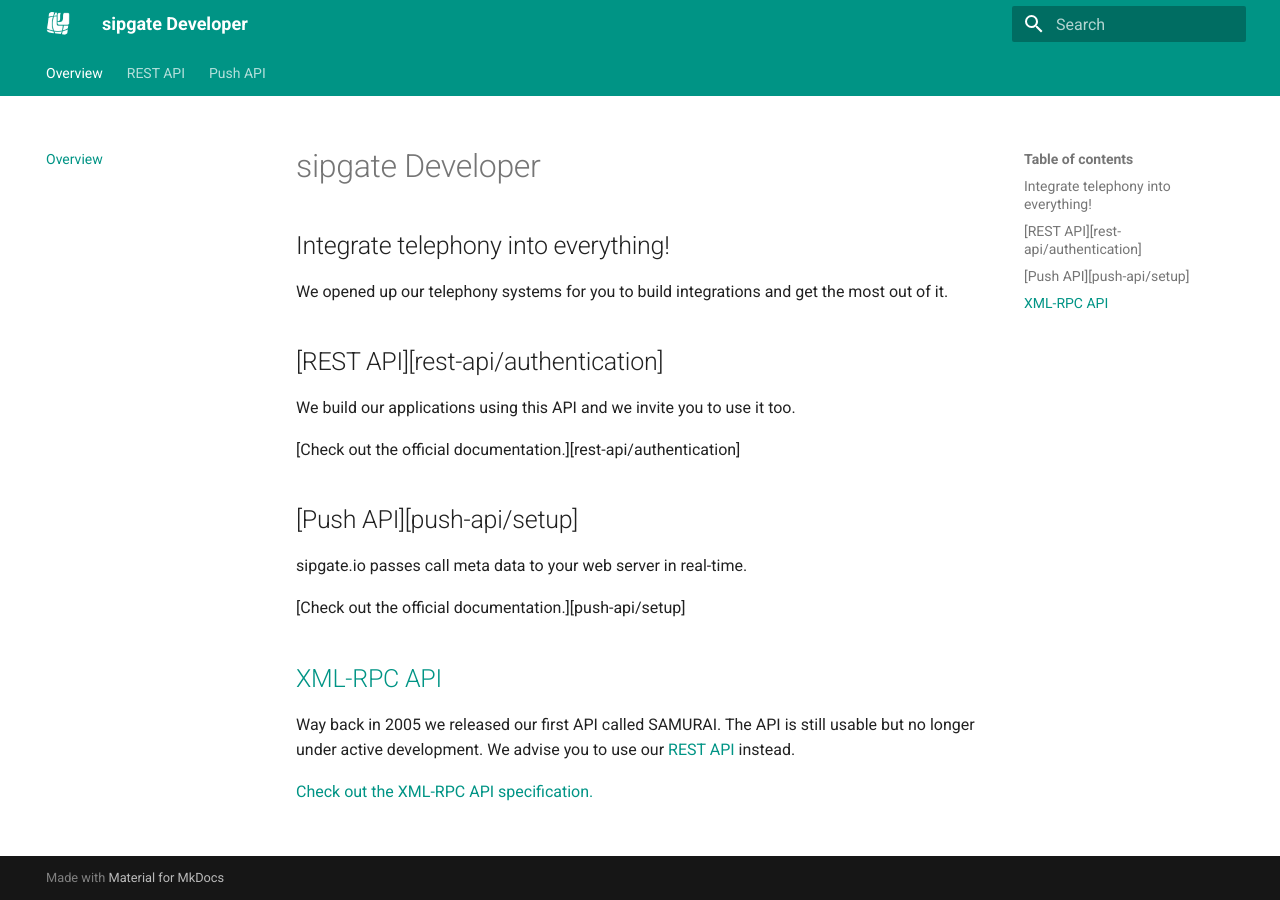
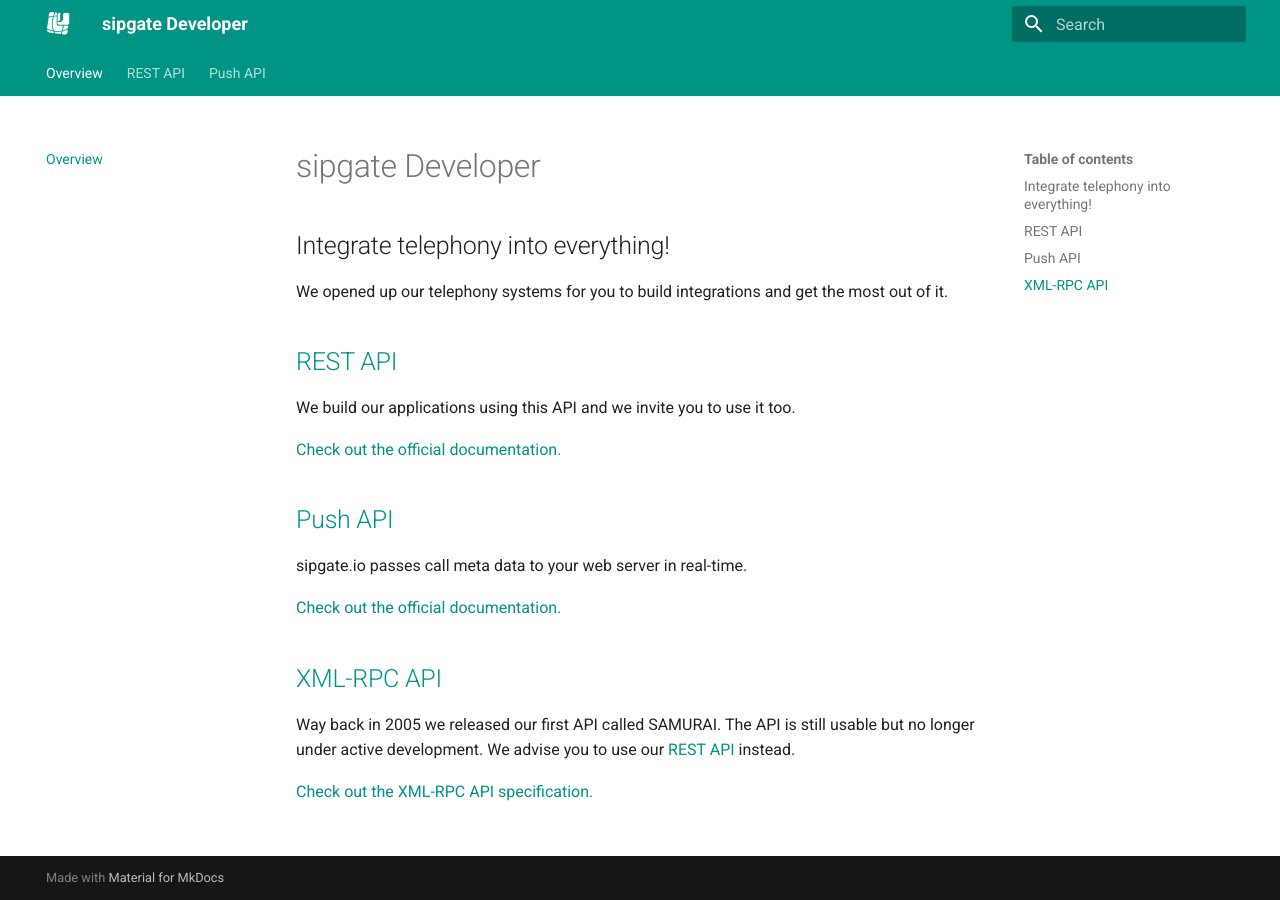
Before and after one commit to sipgate/docs, an MkDocs documentation site: the page built from docs/index.md, in a window 1280 px wide. Built offline with MkDocs 1.6.1 and Material for MkDocs 9.7.7, drawn with Linux system fonts in a browser that asks for light colours; old or Windows-style settings are respelled for this version of MkDocs; part of the change alters nothing that is shown.

Commit message:
Revert "fixes links"
This reverts commit 7e22c8d0cdedaedb2fca5a7b6a4ecd05ac7bf2fe.

```diff
--- a/docs/index.md
+++ b/docs/index.md
@@ -4,17 +4,17 @@
 
 We opened up our telephony systems for you to build integrations and get the most out of it.
 
-## [REST API][rest-api/authentication]
+## [REST API][rest-api]
 
 We build our applications using this API and we invite you to use it too.
 
-[Check out the official documentation.][rest-api/authentication]
+[Check out the official documentation.][rest-api]
 
-## [Push API][push-api/setup]
+## [Push API][push-api]
 
 sipgate.io passes call meta data to your web server in real-time.
 
-[Check out the official documentation.][push-api/setup]
+[Check out the official documentation.][push-api]
 
 ## [XML-RPC API][xml-rpc-api]
 
```
